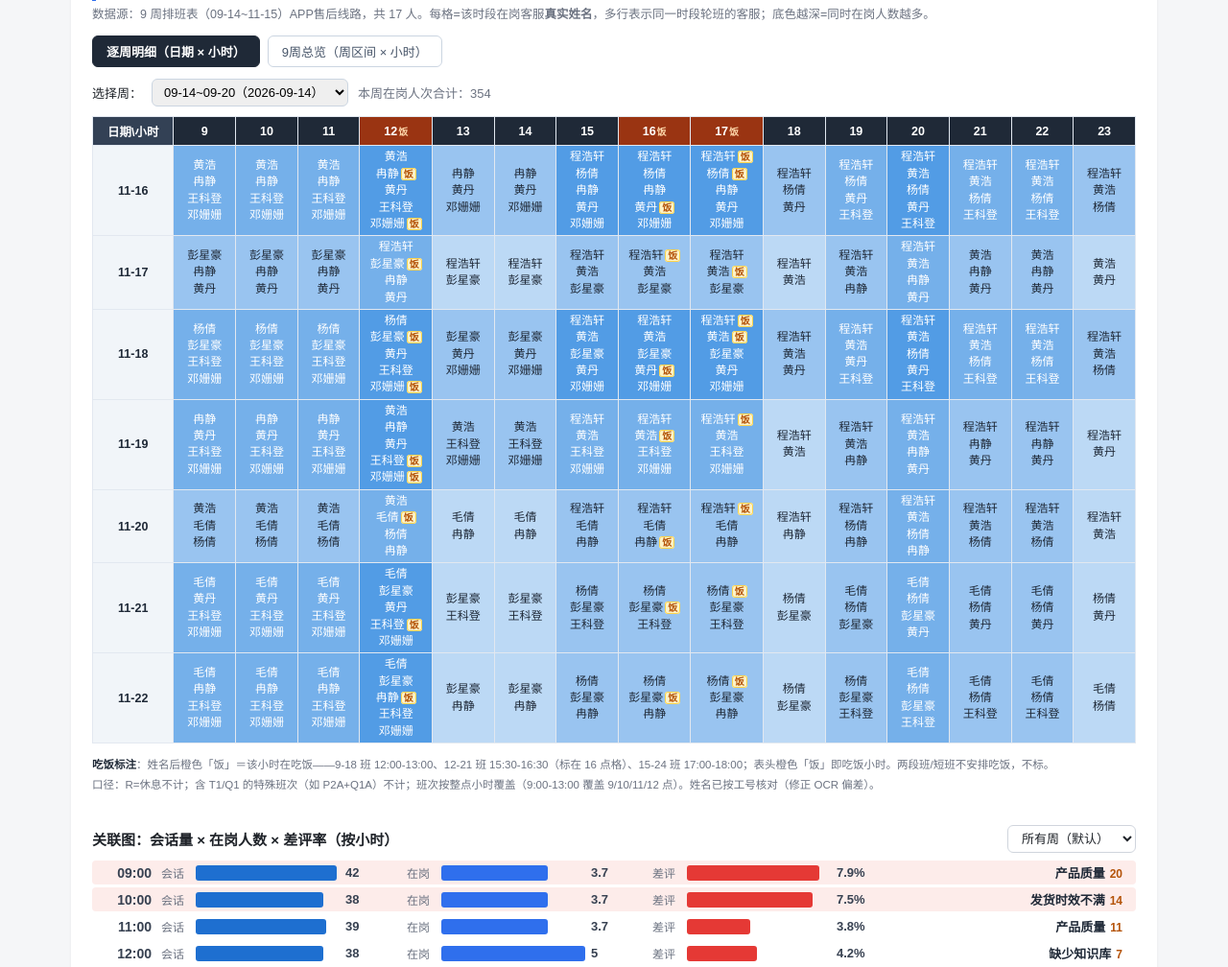
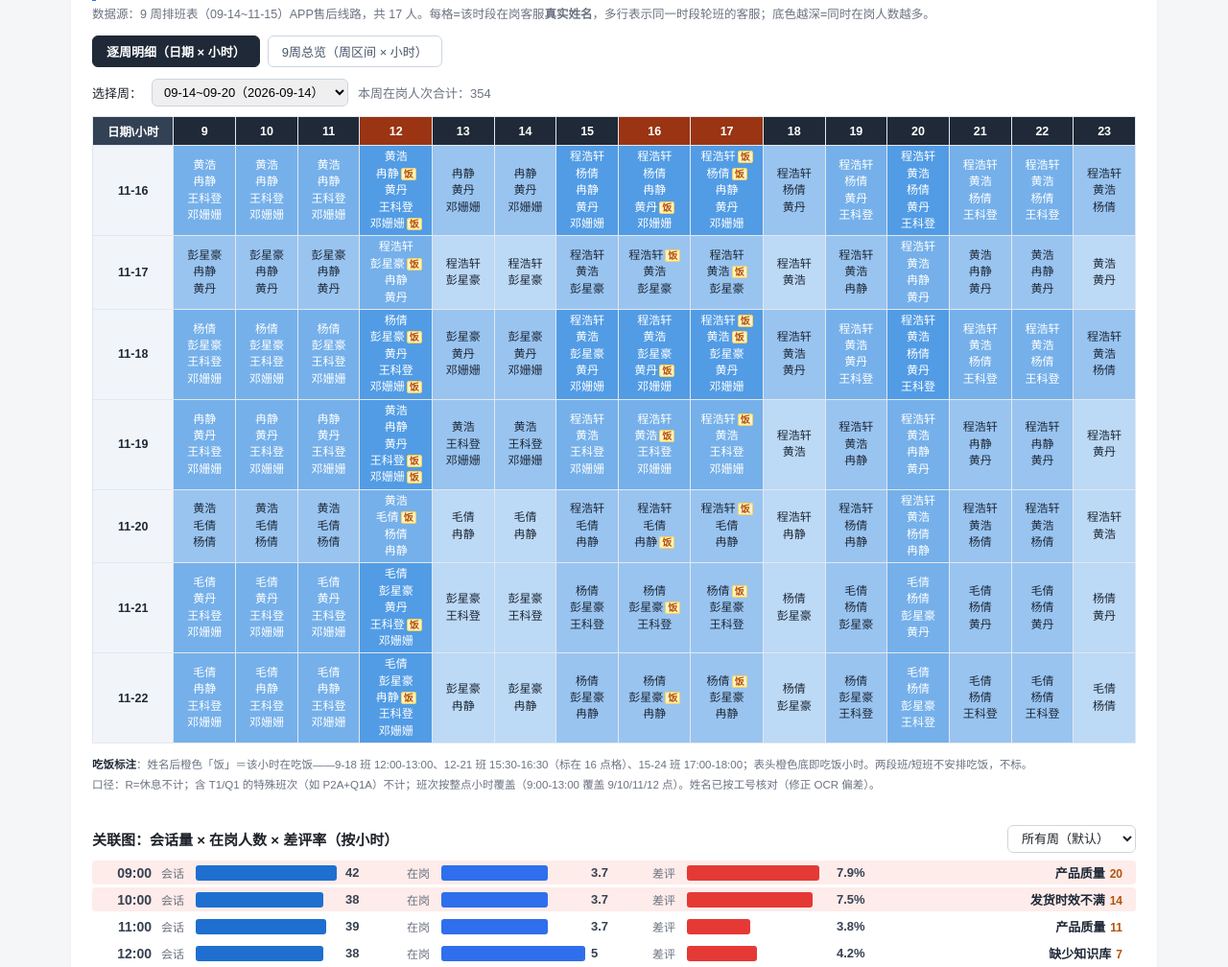
Before and after one commit to suki980224/app-bpo-dashboard, a plain HTML site: page index.html in a window 1280 px wide. Shown: the part 2760-3768 px from the top of the page at 96% size. Drawn offline with Linux system fonts and the light colour scheme.

Commit message:
remove meal char from table header keep orange bg

```diff
--- a/index.html
+++ b/index.html
@@ -1212,7 +1212,7 @@ table.sa .c2{font-size:10.5px;color:#ea580c;font-weight:600;line-height:1.3;}
 <div class="sn-scroll"><div id="snAgg"></div></div>
 </div>
 <p class="sn-note">
-<b>吃饭标注</b>：姓名后橙色「饭」＝该小时在吃饭——9-18 班 12:00-13:00、12-21 班 15:30-16:30（标在 16 点格）、15-24 班 17:00-18:00；表头橙色「饭」即吃饭小时。两段班/短班不安排吃饭，不标。<br>口径：R=休息不计；含 T1/Q1 的特殊班次（如 P2A+Q1A）不计；班次按整点小时覆盖（9:00-13:00 覆盖 9/10/11/12 点）。姓名已按工号核对（修正 OCR 偏差）。
+<b>吃饭标注</b>：姓名后橙色「饭」＝该小时在吃饭——9-18 班 12:00-13:00、12-21 班 15:30-16:30（标在 16 点格）、15-24 班 17:00-18:00；表头橙色底即吃饭小时。两段班/短班不安排吃饭，不标。<br>口径：R=休息不计；含 T1/Q1 的特殊班次（如 P2A+Q1A）不计；班次按整点小时覆盖（9:00-13:00 覆盖 9/10/11/12 点）。姓名已按工号核对（修正 OCR 偏差）。
 </p>
 </div>
 <script>
@@ -1223,7 +1223,7 @@ function snCellBg(n){if(n===0)return['#f7f8fa','#cbd5e1',false];var l=Math.max(9
 function renderSnDet(w){
   var m=snDet[w],ds=snDates[w],i,h,d;
   var head='<tr><th class="lbl">日期\\小时</th>';
-  for(i=0;i<snHours.length;i++){var hh=snHours[i];head+='<th'+(MEAL_HOURS.indexOf(hh)>=0?' class="mealhd"':'')+'>'+hh+(MEAL_HOURS.indexOf(hh)>=0?'<span class="mealhdt">饭</span>':'')+'</th>';}
+  for(i=0;i<snHours.length;i++){var hh=snHours[i];head+='<th'+(MEAL_HOURS.indexOf(hh)>=0?' class="mealhd"':'')+'>'+hh+'</th>';}
   head+='</tr>';
   var body='',total=0;
   for(d=0;d<7;d++){
```
